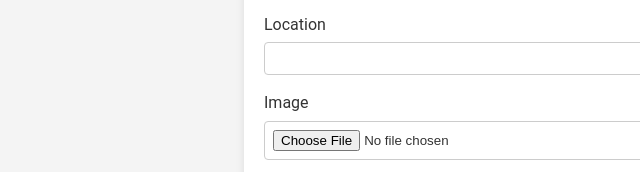
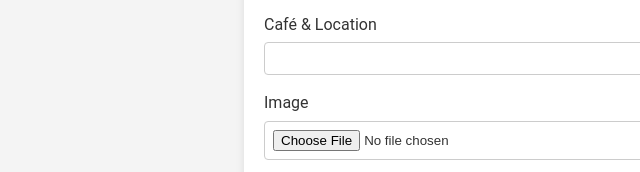
Before and after one commit to Jbacani4/Final-Project--N3RD-WAVE, a React app in the folder client/: page /create in a window 1280 px wide. Shown: the part 340-512 px from the top of the page, 76-716 px from the left. Built offline with nearby package versions, Linux system fonts and the light colour scheme.

Commit message:
small touches

```diff
--- a/client/public/index.html
+++ b/client/public/index.html
@@ -2,7 +2,7 @@
 <html lang="en">
   <head>
     <meta charset="utf-8" />
-    <link rel="icon" href="%PUBLIC_URL%/favicon.ico" />
+    <link rel="icon" href="%PUBLIC_URL%/67610330_2586790641334079_2092126003500417024_n.jpg" />
     <meta name="viewport" content="width=device-width, initial-scale=1" />
     <meta name="theme-color" content="#000000" />
     <meta
--- a/client/src/components/CreatePosts.js
+++ b/client/src/components/CreatePosts.js
@@ -114,7 +114,7 @@ const CreatePosts = () => {
           ></textarea>
         </FormField>
         <FormField>
-          <label htmlFor="location">Location</label>
+          <label htmlFor="location">Café & Location</label>
           <input
             type="text"
             id="location"
--- a/client/src/components/EditPost.js
+++ b/client/src/components/EditPost.js
@@ -128,7 +128,7 @@ const EditPost = () => {
           ></textarea>
         </FormField>
         <FormField>
-          <label htmlFor="location">Location</label>
+          <label htmlFor="location">Café & Location</label>
           <input
             type="text"
             id="location"
--- a/client/src/components/Home.js
+++ b/client/src/components/Home.js
@@ -20,7 +20,7 @@ const Home = () => {
 
   return (
     <div>
-      <h1>All Posts</h1>
+      <h1>Check out these amazing Cafés:</h1>
       <Posts posts={posts} />
     </div>
   );
```
Also changed, not shown: client/public/67610330_2586790641334079_2092126003500417024_n.jpg (added).
